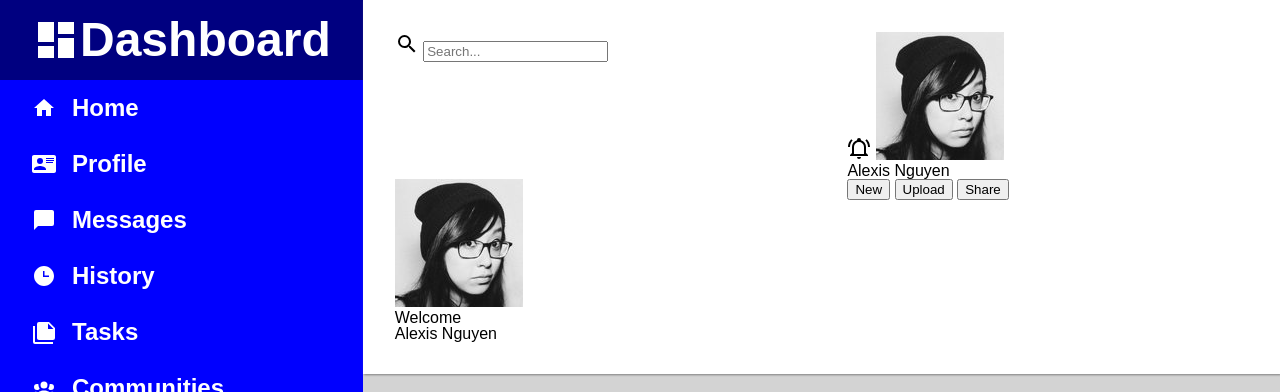
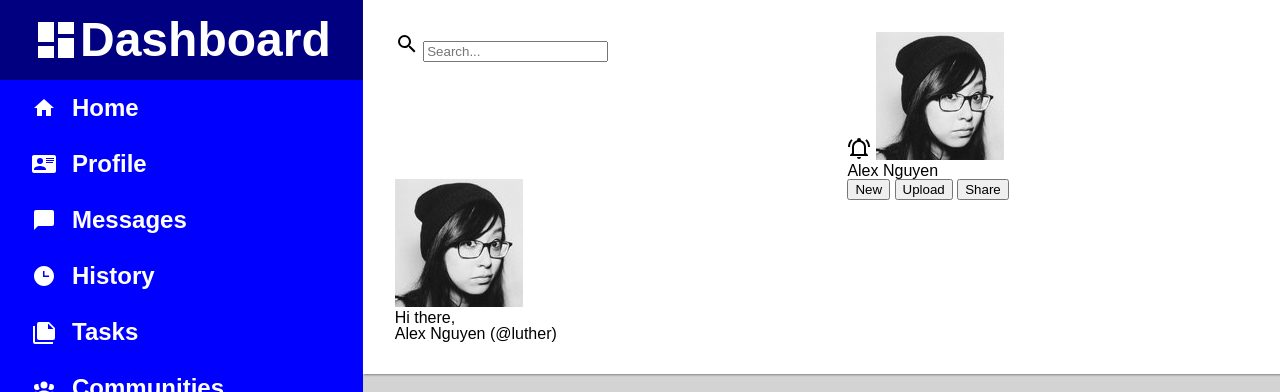
Before and after one commit to BobSlim/odin-dashboard, a plain HTML site: page index.html in a window 1280 px wide. Shown: the top 392 px of the page. Drawn offline with Linux system fonts and the light colour scheme.

Commit message:
change name

```diff
--- a/index.html
+++ b/index.html
@@ -64,12 +64,12 @@
         <div class="header-profile">
             <svg><use xlink:href="#bell-ring-outline"/></svg>
             <img src="assets/50.jpg" alt="A woman">
-            <div>Alexis Nguyen</div>
+            <div>Alex Nguyen</div>
         </div>
         <div class="header-welcome">
             <img src="assets/50.jpg" alt="A woman">
-            <p>Welcome</p>
-            <p>Alexis Nguyen</p>
+            <p>Hi there,</p>
+            <p class="header-welcomeName">Alex Nguyen (@luther)</p>
         </div>
         <div class="header-buttons">
             <button class="header-button">New</button>
```
